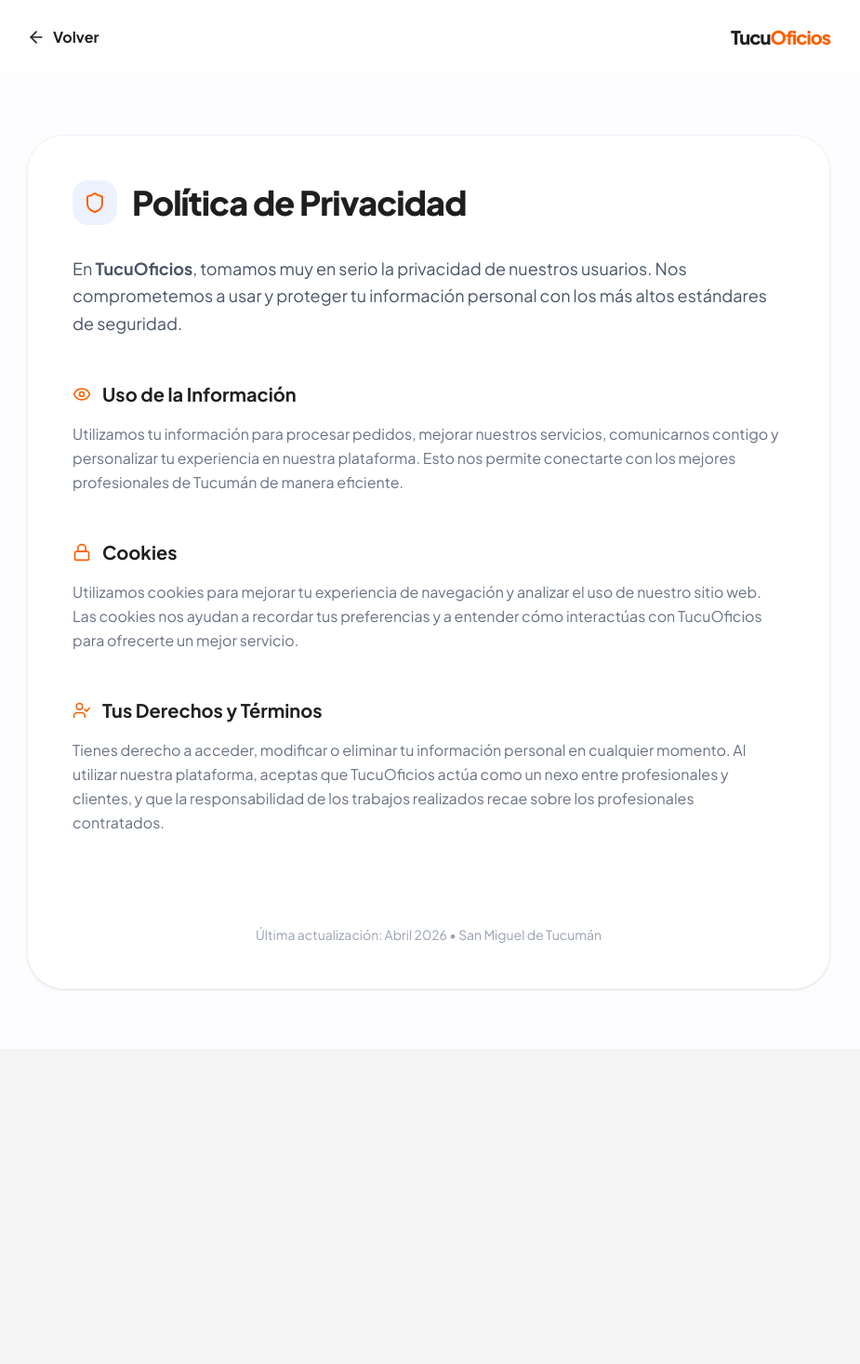
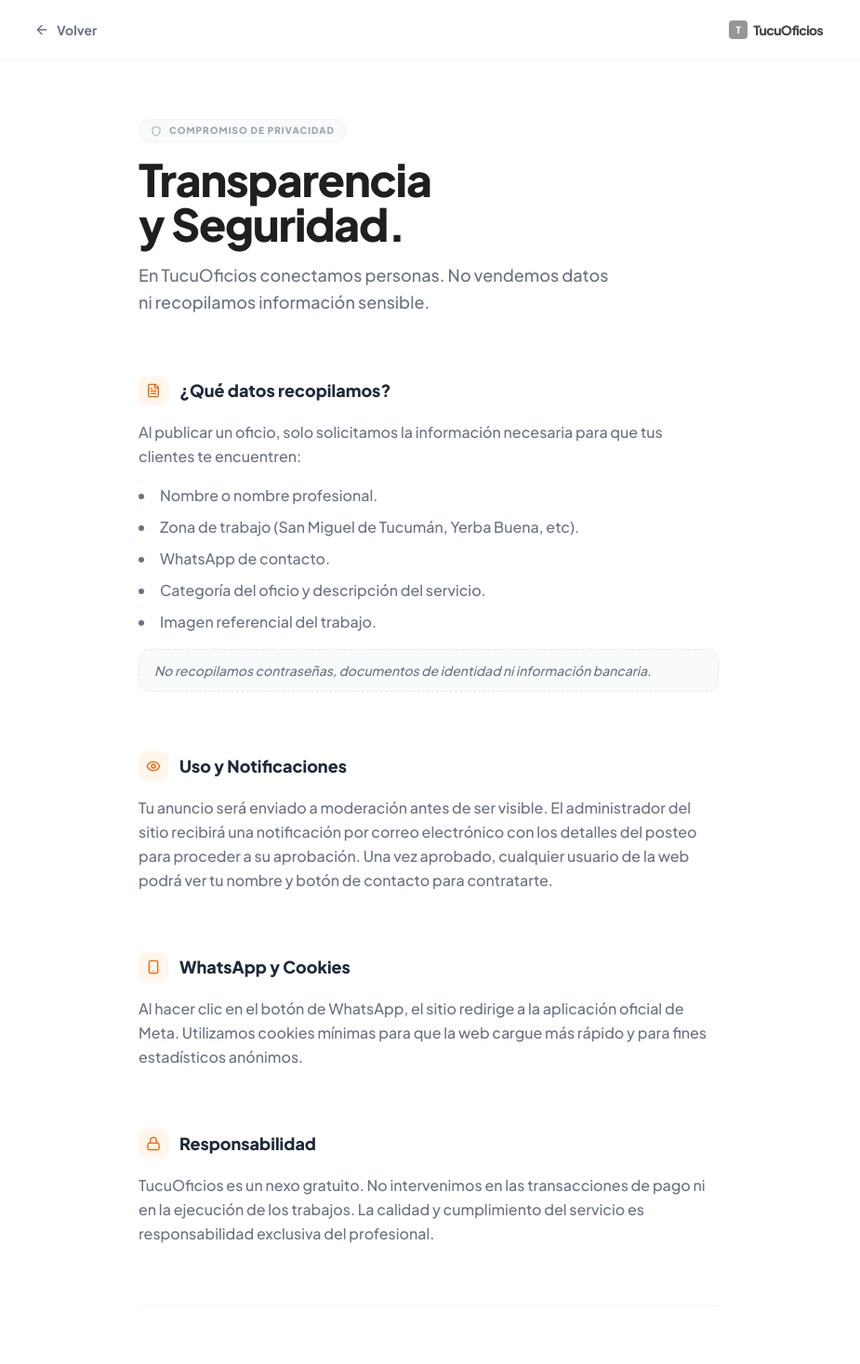
Before and after one commit to Matoma1607/TucuOficios, a React (Vite) app: page /privacidad in a window 1280 px wide. Shown: the top 1467 px of the page at 93% size, without its empty margins (179-1104 px from the left). Before the commit the page ends 1128 px from the top, so only its background shows below. Built offline with nearby package versions, Linux system fonts and the light colour scheme.

Commit message:
He renovado por completo la Política de Privacidad

```diff
--- a/src/components/PrivacyPolicy.tsx
+++ b/src/components/PrivacyPolicy.tsx
@@ -1,83 +1,123 @@
 import { motion } from 'motion/react';
-import { Shield, Lock, Eye, UserCheck, ArrowLeft } from 'lucide-react';
+import { ArrowLeft, Shield, Eye, Lock, FileText, Smartphone } from 'lucide-react';
 import { Link } from 'react-router-dom';
 
 export default function PrivacyPolicy() {
   return (
-    <div className="min-h-screen bg-[#FDFDFF]">
-      {/* Header simple para volver */}
-      <header className="glass-header">
-        <div className="max-w-4xl mx-auto px-4 h-20 flex items-center justify-between">
-          <Link to="/" className="flex items-center gap-2 text-brand-dark hover:text-brand-primary transition-colors font-bold">
-            <ArrowLeft className="w-5 h-5" />
+    <div className="min-h-screen bg-white text-gray-900 selection:bg-brand-primary/10">
+      {/* Navigation */}
+      <nav className="fixed top-0 w-full bg-white/80 backdrop-blur-md z-50 border-b border-gray-100">
+        <div className="max-w-4xl mx-auto px-6 h-16 flex items-center justify-between">
+          <Link
+            to="/"
+            className="group flex items-center gap-2 text-sm font-bold text-gray-500 hover:text-brand-primary transition-colors"
+          >
+            <ArrowLeft className="w-4 h-4 group-hover:-translate-x-0.5 transition-transform" />
             Volver
           </Link>
-          <div className="text-xl font-extrabold tracking-tighter text-brand-dark">
-            Tucu<span className="text-brand-primary">Oficios</span>
+          <div className="flex items-center gap-1.5 grayscale opacity-80">
+            <div className="w-5 h-5 bg-brand-primary rounded flex items-center justify-center">
+              <span className="text-white font-black text-[10px]">T</span>
+            </div>
+            <span className="text-sm font-black tracking-tighter">TucuOficios</span>
           </div>
         </div>
-      </header>
+      </nav>
 
-      <main className="max-w-4xl mx-auto px-4 py-16">
+      <main className="max-w-2xl mx-auto px-6 pt-32 pb-24">
+        <motion.header
+          initial={{ opacity: 0, y: 10 }}
+          animate={{ opacity: 1, y: 0 }}
+          className="mb-16 space-y-4"
+        >
+          <div className="inline-flex items-center gap-2 px-3 py-1 bg-gray-50 border border-gray-100 rounded-full text-[10px] font-black uppercase tracking-widest text-gray-400">
+            <Shield className="w-3 h-3" />
+            Compromiso de Privacidad
+          </div>
+          <h1 className="text-4xl md:text-5xl font-black text-brand-dark tracking-tight leading-none">
+            Transparencia <br />y Seguridad.
+          </h1>
+          <p className="text-lg text-gray-500 font-medium leading-relaxed max-w-lg">
+            En TucuOficios conectamos personas. No vendemos datos ni recopilamos información sensible.
+          </p>
+        </motion.header>
+
         <motion.div
-          initial={{ opacity: 0, y: 20 }}
-          animate={{ opacity: 1, y: 0 }}
-          className="glass-card p-8 md:p-12 rounded-[2.5rem]"
+          initial={{ opacity: 0 }}
+          animate={{ opacity: 1 }}
+          transition={{ delay: 0.2 }}
+          className="space-y-16"
         >
-          <div className="flex items-center gap-4 mb-8">
-            <div className="w-12 h-12 bg-indigo-50 rounded-2xl flex items-center justify-center">
-              <Shield className="w-6 h-6 text-brand-primary" />
+          {/* Simple Grid sections */}
+          <section className="space-y-4">
+            <div className="flex items-center gap-3">
+              <div className="w-8 h-8 rounded-lg bg-orange-50 flex items-center justify-center">
+                <FileText className="w-4 h-4 text-brand-primary" />
               </div>
-            <h1 className="text-3xl md:text-4xl font-extrabold text-brand-dark tracking-tight">
-              Política de Privacidad
-            </h1>
+              <h2 className="text-lg font-black text-gray-800">¿Qué datos recopilamos?</h2>
             </div>
+            <div className="text-gray-500 leading-relaxed font-medium">
+              <p>Al publicar un oficio, solo solicitamos la información necesaria para que tus clientes te encuentren:</p>
+              <ul className="mt-4 space-y-2 list-disc list-inside">
+                <li>Nombre o nombre profesional.</li>
+                <li>Zona de trabajo (San Miguel de Tucumán, Yerba Buena, etc).</li>
+                <li>WhatsApp de contacto.</li>
+                <li>Categoría del oficio y descripción del servicio.</li>
+                <li>Imagen referencial del trabajo.</li>
+              </ul>
+              <p className="mt-4 px-4 py-3 bg-gray-50 rounded-xl border border-dashed border-gray-200 text-sm italic">
+                No recopilamos contraseñas, documentos de identidad ni información bancaria.
+              </p>
+            </div>
+          </section>
 
-          <p className="text-lg text-gray-600 mb-12 leading-relaxed">
-            En <strong>TucuOficios</strong>, tomamos muy en serio la privacidad de nuestros usuarios.
-            Nos comprometemos a usar y proteger tu información personal con los más altos estándares de seguridad.
-          </p>
-
-          <div className="grid gap-12">
           <section className="space-y-4">
-              <div className="flex items-center gap-3 text-brand-dark">
-                <Eye className="w-5 h-5 text-brand-primary" />
-                <h2 className="text-xl font-bold">Uso de la Información</h2>
+            <div className="flex items-center gap-3">
+              <div className="w-8 h-8 rounded-lg bg-orange-50 flex items-center justify-center">
+                <Eye className="w-4 h-4 text-brand-primary" />
               </div>
-              <p className="text-gray-500 leading-relaxed">
-                Utilizamos tu información para procesar pedidos, mejorar nuestros servicios,
-                comunicarnos contigo y personalizar tu experiencia en nuestra plataforma.
-                Esto nos permite conectarte con los mejores profesionales de Tucumán de manera eficiente.
+              <h2 className="text-lg font-black text-gray-800">Uso y Notificaciones</h2>
+            </div>
+            <p className="text-gray-500 leading-relaxed font-medium">
+              Tu anuncio será enviado a moderación antes de ser visible. El administrador del sitio recibirá una notificación por correo electrónico con los detalles del posteo para proceder a su aprobación. Una vez aprobado, cualquier usuario de la web podrá ver tu nombre y botón de contacto para contratarte.
             </p>
           </section>
 
           <section className="space-y-4">
-              <div className="flex items-center gap-3 text-brand-dark">
-                <Lock className="w-5 h-5 text-brand-primary" />
-                <h2 className="text-xl font-bold">Cookies</h2>
+            <div className="flex items-center gap-3">
+              <div className="w-8 h-8 rounded-lg bg-orange-50 flex items-center justify-center">
+                <Smartphone className="w-4 h-4 text-brand-primary" />
               </div>
-              <p className="text-gray-500 leading-relaxed">
-                Utilizamos cookies para mejorar tu experiencia de navegación y analizar el uso de nuestro sitio web.
-                Las cookies nos ayudan a recordar tus preferencias y a entender cómo interactúas con TucuOficios para ofrecerte un mejor servicio.
+              <h2 className="text-lg font-black text-gray-800">WhatsApp y Cookies</h2>
+            </div>
+            <p className="text-gray-500 leading-relaxed font-medium">
+              Al hacer clic en el botón de WhatsApp, el sitio redirige a la aplicación oficial de Meta. Utilizamos cookies mínimas para que la web cargue más rápido y para fines estadísticos anónimos.
             </p>
           </section>
 
           <section className="space-y-4">
-              <div className="flex items-center gap-3 text-brand-dark">
-                <UserCheck className="w-5 h-5 text-brand-primary" />
-                <h2 className="text-xl font-bold">Tus Derechos y Términos</h2>
+            <div className="flex items-center gap-3">
+              <div className="w-8 h-8 rounded-lg bg-orange-50 flex items-center justify-center">
+                <Lock className="w-4 h-4 text-brand-primary" />
               </div>
-              <p className="text-gray-500 leading-relaxed">
-                Tienes derecho a acceder, modificar o eliminar tu información personal en cualquier momento.
-                Al utilizar nuestra plataforma, aceptas que TucuOficios actúa como un nexo entre profesionales y clientes,
-                y que la responsabilidad de los trabajos realizados recae sobre los profesionales contratados.
+              <h2 className="text-lg font-black text-gray-800">Responsabilidad</h2>
+            </div>
+            <p className="text-gray-500 leading-relaxed font-medium">
+              TucuOficios es un nexo gratuito. No intervenimos en las transacciones de pago ni en la ejecución de los trabajos. La calidad y cumplimiento del servicio es responsabilidad exclusiva del profesional.
             </p>
           </section>
+
+          <footer className="pt-16 border-t border-gray-100 flex flex-col items-center gap-6">
+            <Link
+              to="/"
+              className="bg-brand-primary text-white px-8 py-3 rounded-xl font-black text-sm shadow-md hover:shadow-lg active:scale-95 transition-all"
+            >
+              Entendido, volver al inicio
+            </Link>
+            <div className="text-center text-[10px] font-bold uppercase tracking-widest text-gray-300">
+              Última actualización: 17 de Abril, 2026 • Tucumán, Argentina
             </div>
-
-          <div className="mt-16 pt-8 border-t border-white/20 text-center text-gray-400 text-sm">
-            Última actualización: Abril 2026 • San Miguel de Tucumán
-          </div>
+          </footer>
         </motion.div>
       </main>
     </div>
```
Lines whose indentation alone changed are shown as unchanged.
